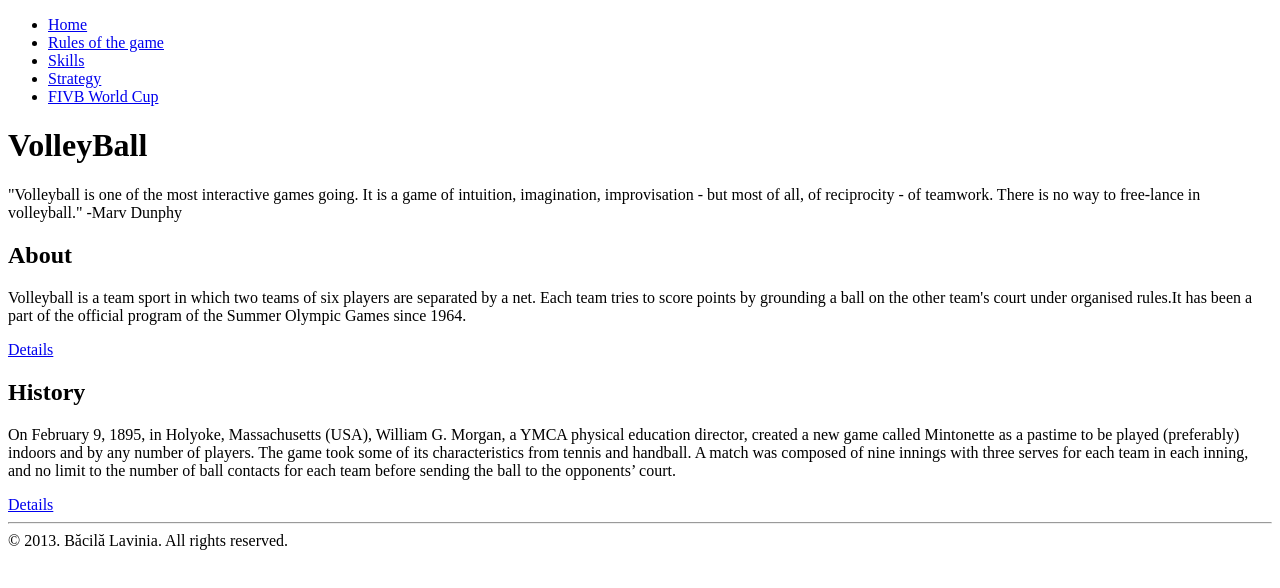
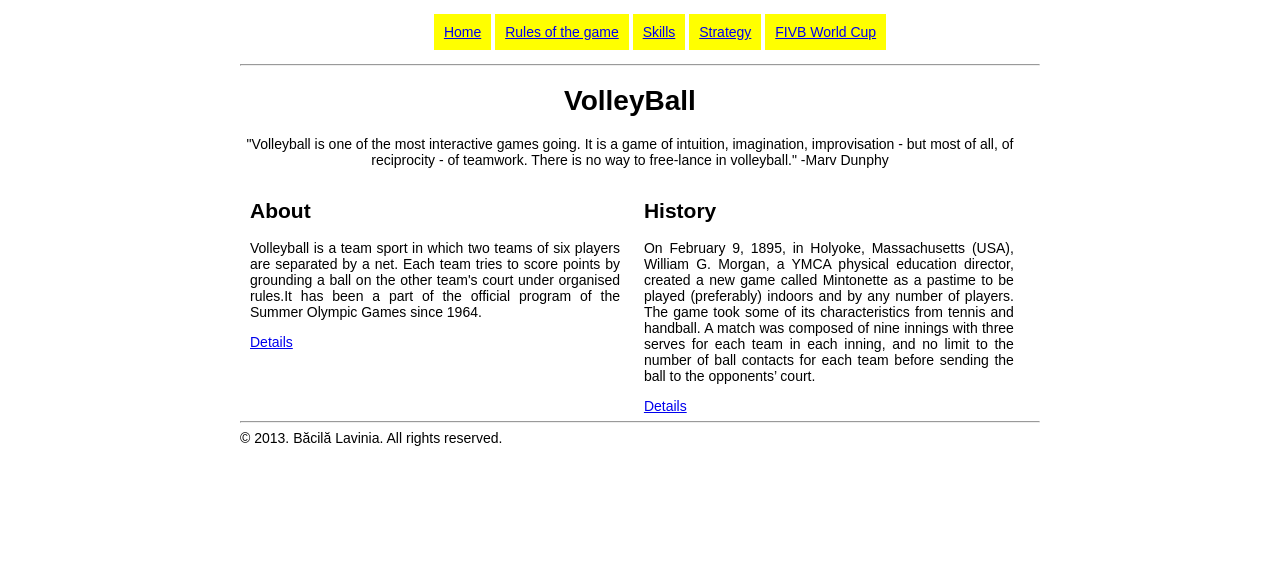
Before and after one commit to lavi92/Volleyball, a plain HTML site: page index.html in a window 1280 px wide. Drawn offline with Linux system fonts and the light colour scheme.

Commit message:
Modify index

```diff
--- a/index.html
+++ b/index.html
@@ -3,13 +3,15 @@
 
 <head>
   <meta http-equiv="Content-Type" content="text/html; charset=utf-8">
+  <link rel="stylesheet" type="text/css" href="style.css">
   <title>
     Volleyball
   </title>
 </head>
 
 <body>
-  <div>
+  <div class="wrapper">
+  <div class="meniu">
     <ul>
       <li><a href="#">Home</a></li>
       <li><a href="#">Rules of the game</a></li>
@@ -18,7 +20,8 @@
       <li><a href="#">FIVB World Cup</a></li>
     </ul>
   </div>
-
+  <hr>
+  <header>
   <h1>
     VolleyBall
   </h1>
@@ -27,6 +30,7 @@
     improvisation - but most of all, of reciprocity - of teamwork. There is no way to free-lance
     in volleyball." -Marv Dunphy
   </p>
+  </header>
 
   <div>
     <article>
@@ -60,6 +64,7 @@
   <div>
     &copy; 2013. Băcilă Lavinia. All rights reserved.
   </div>
+  </div>
 </body>
 
 </html>
--- a/style.css
+++ b/style.css
@@ -0,0 +1,39 @@
+body{
+	font-size:14px;
+	font-family:Arial;
+}
+
+div.wrapper{
+	width:800px;
+	margin: auto;
+}
+
+header{
+	text-align:center;
+	margin-right:20px;
+}
+
+article{
+	display:inline-block;
+	vertical-align: top;
+	text-align:justify;
+	margin:0px 10px;
+	width: 370px;
+	float:top;
+}
+
+ul{
+	list-style-type: none;
+	text-align:center;
+}
+
+li{
+	display: inline-block;
+	background:yellow;
+	padding:10px;
+}
+
+li a:hover{
+	display: inline-block;
+	background:red;
+}
```
